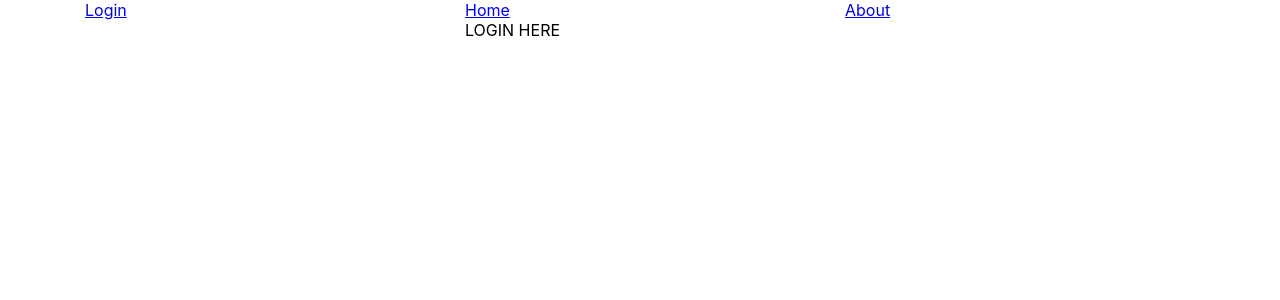
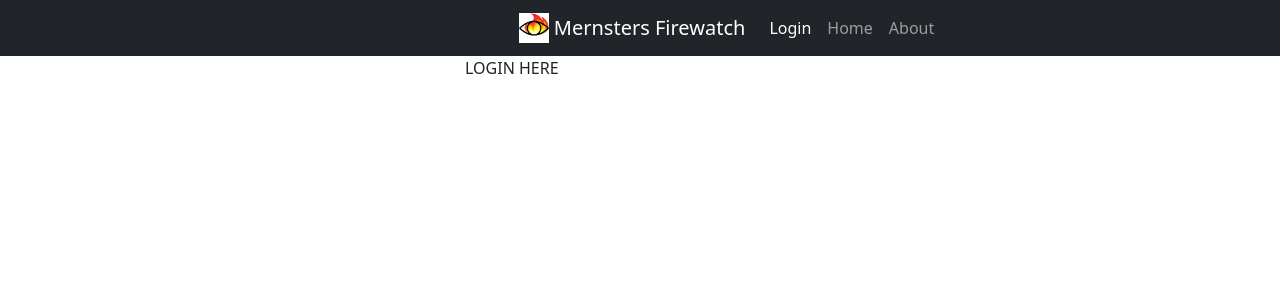
Before and after one commit to MonikaSzucs/MERNsters, a React (Create React App) app in the folder mernsters/: page / in a window 1280 px wide. Shown: the top 300 px of the page. Built offline with nearby package versions, Linux system fonts and the light colour scheme.

Commit message:
changes to fire structure, and added react navbar

```diff
--- a/mernsters/src/App.js
+++ b/mernsters/src/App.js
@@ -1,7 +1,7 @@
 import React from 'react';
 import { BrowserRouter } from 'react-router-dom';
 
-import NavBar from './Components/NavBar';
+import NavBar from './Components/NavBar/navbar';
 import Main from './Pages/Main.js';
 
 export default function App() {
--- a/mernsters/src/Components/NavBar/index.js
+++ /dev/null
@@ -1,30 +0,0 @@
-import React from 'react';
-import { NavLink as RouterNavLink } from 'react-router-dom';
-import {
-    Navbar,
-    Nav,
-    NavItem
-} from 'react-bootstrap';
-import Grid from '@material-ui/core/Grid';
-import { Container, Row, Col } from 'react-grid-system';
-
-export default function NavBar() {
-    return (
-        <div>
-            <Container>
-            <Row>
-                <Col sm={4}>
-                    <RouterNavLink to="/" className="nav-link" exact>Login</RouterNavLink>
-                </Col>
-                <Col sm={4}>
-                    <RouterNavLink to="/Home" className="nav-link" exact>Home</RouterNavLink>
-                </Col>
-                <Col sm={4}>
-                    <RouterNavLink to="/About" className="nav-link" exact>About</RouterNavLink>
-                </Col>
-            </Row>
-            </Container>
-        </div>
-    )
-}
-// Navbar
--- /dev/null
+++ b/mernsters/src/Components/NavBar/navbar.js
@@ -0,0 +1,48 @@
+import React from 'react';
+import { NavLink } from 'react-router-dom';
+import { Navbar, Nav } from 'react-bootstrap';
+import { Container } from 'react-grid-system';
+import 'bootstrap/dist/css/bootstrap.min.css'
+
+export default function NavBar() {
+    return (
+        <Navbar bg="dark" variant="dark" expand="lg">
+            <Container>
+                <Navbar.Brand className="float-start">
+                    <img
+                    alt="logo"
+                    src={require("../../images/fire_logo.png")}
+                    width="30px"
+                    height="30px"
+                    className="d-inline-block align-top"
+                    />{' '}
+                    Mernsters Firewatch
+                </Navbar.Brand>
+                <Navbar.Toggle aria-controls="basic-navbar-nav" />
+                <Navbar.Collapse id="basic-navbar-nav" className="ml-auto">
+                    <Nav className="me-auto">
+                        <NavLink to="/" className="nav-link" exact>Login</NavLink>
+                        <NavLink to="/Home" className="nav-link" exact>Home</NavLink>
+                        <NavLink to="/About" className="nav-link" exact>About</NavLink>
+                    </Nav>
+                </Navbar.Collapse>
+            </Container>
+        </Navbar>
+        // <div>
+        //     <Container>
+        //     <Row>
+        //         <Col sm={4}>
+        //             <NavLink to="/" className="nav-link" exact>Login</NavLink>
+        //         </Col>
+        //         <Col sm={4}>
+        //             <NavLink to="/Home" className="nav-link" exact>Home</NavLink>
+        //         </Col>
+        //         <Col sm={4}>
+        //             <NavLink to="/About" className="nav-link" exact>About</NavLink>
+        //         </Col>
+        //     </Row>
+        //     </Container>
+        // </div>
+    )
+}
+// Navbar
--- a/mernsters/src/Pages/About.js
+++ b/mernsters/src/Pages/About.js
@@ -1,6 +1,6 @@
 import React from 'react';
 import { Container, Row, Col } from 'react-grid-system';
-import NavBar from '../Components/NavBar';
+import NavBar from '../Components/NavBar/navbar';
 
 export default function About() {
     return (
--- a/mernsters/src/Pages/Home.js
+++ b/mernsters/src/Pages/Home.js
@@ -1,6 +1,6 @@
 import React, { useEffect, useState } from 'react';
 import { Container, Row, Col } from 'react-grid-system';
-import NavBar from '../Components/NavBar';
+import NavBar from '../Components/NavBar/navbar';
 import Card from '../Components/Card/Card.js';
 import axios from 'axios';
 
--- a/mernsters/src/Pages/Login.js
+++ b/mernsters/src/Pages/Login.js
@@ -1,6 +1,6 @@
 import React from 'react';
 import { Container, Row, Col } from 'react-grid-system';
-import NavBar from '../Components/NavBar';
+import NavBar from '../Components/NavBar/navbar';
 
 export default function Login() {
 
--- a/mernsters/src/index.js
+++ b/mernsters/src/index.js
@@ -3,7 +3,7 @@ import ReactDOM from 'react-dom';
 import './css/style.css';
 import App from './App';
 import reportWebVitals from './reportWebVitals';
-
+<link rel="stylesheet" href="https://cdn.jsdelivr.net/npm/bootstrap@4.3.1/dist/css/bootstrap.min.css" integrity="sha384-ggOyR0iXCbMQv3Xipma34MD+dH/1fQ784/j6cY/iJTQUOhcWr7x9JvoRxT2MZw1T" crossorigin="anonymous"></link>
 ReactDOM.render(
   <React.StrictMode>
     <App />
```
Also changed, not shown: mernsters/src/css/style.css (indentation only), mernsters/src/images/fire_logo.png (added).
